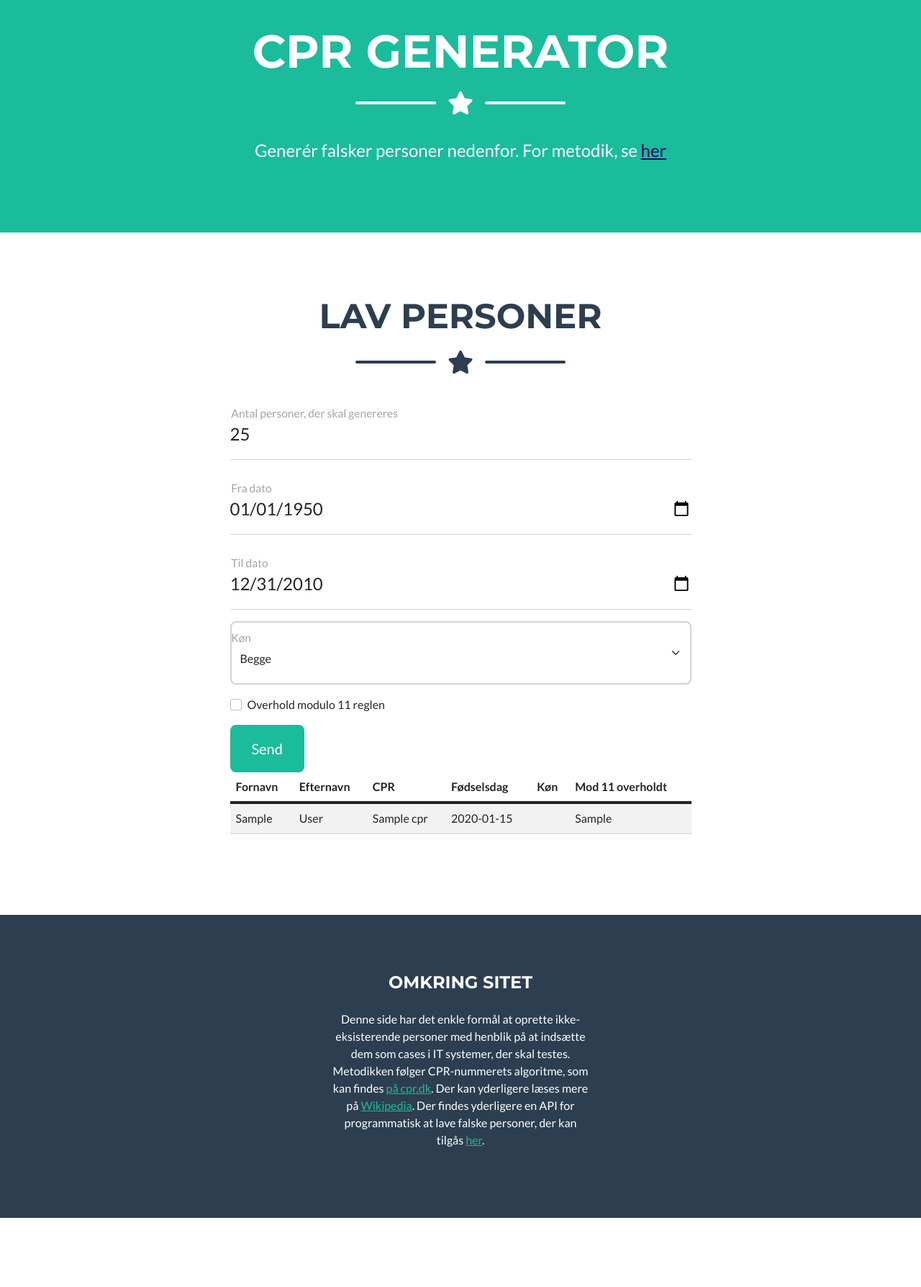
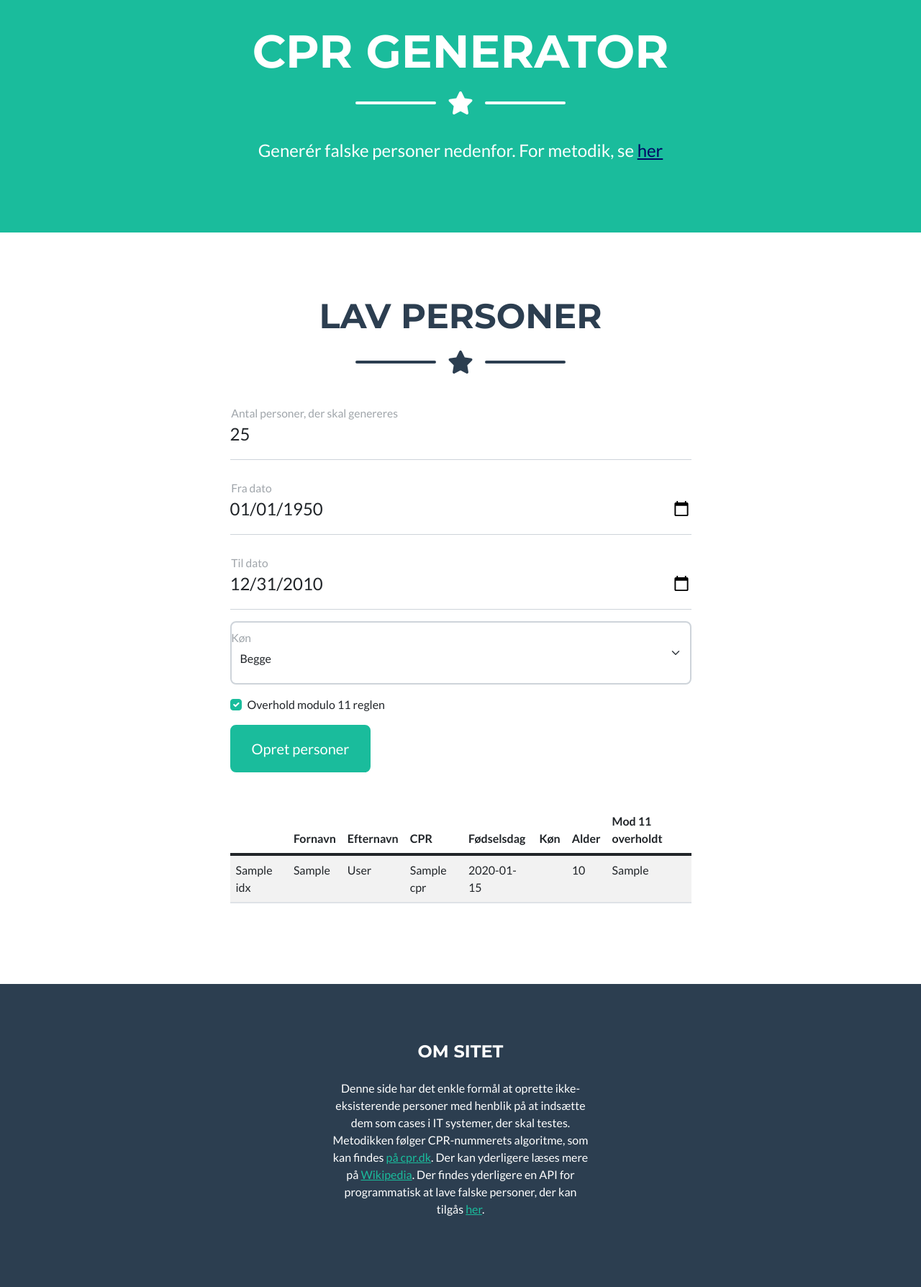
Before and after one commit to andreas-mar/CPRGenerator, a Flask app: template app/Service/templates/index.html in a window 1280 px wide. Shown: the part 157-1945 px from the top of the page at 72% size. Before the commit the page ends 1849 px from the top, so only its background shows below. Run offline with Flask 3, Linux system fonts and the light colour scheme; the template is opened without the code that fills it: most values are stand-ins (such as "Sample title", 1, 10 or a date in 2020); some libraries are stand-ins or nearby versions.

Commit message:
Added current age and fixed spelling

```diff
--- a/app/BusinessLogic/FictionalPerson.py
+++ b/app/BusinessLogic/FictionalPerson.py
@@ -15,12 +15,17 @@
         self.is_male = 'Mand' if int(self.cpr) % 2 == 0 else 'Kvinde'
         self.mod_11_check = self.validate_CPR(self.cpr)
         self.firstname = 'none'
+        self.age = self._get_age()
 
+    def _get_age(self):
+        today = dt.date.today()
+        return today.year - self.birthdate.year - ((today.month, today.day) < (self.birthdate.month, self.birthdate.day))
     def to_dict(self):
         return {'first_name' : self.firstname,
                 'last_name': self.last_name,
                 'cpr': self.cpr,
                 'birthdate': self.birthdate,
+                'age': self.age,
                 'gender': self.is_male,
                 'cpr_no_dash': self.cpr_no_dash,
                 'mod_11_compliant': str(self.mod_11_check)}
--- a/app/Service/templates/api-dokumentation.html
+++ b/app/Service/templates/api-dokumentation.html
@@ -63,12 +63,12 @@
     <tr>
       <td>/get-person</td>
       <td>Ingen.</td>
-      <td>Et personobjekt. Attributter: Fornavn, Efternavn, Fødselsdag, CPR, CPR uden bindestreg og Køn.</td>
+      <td>Et personobjekt. Attributter: Fornavn, Efternavn, Fødselsdag, Alder, CPR, CPR uden bindestreg og Køn.</td>
     </tr>
     <tr>
       <td>/get-persons/&ltint: antal&gt</td>
       <td>Antal ønskede personer. Maks er 100 ad gangen.</td>
-      <td>Et array af personobjekter. Attributter: Fornavn, Efternavn, Fødselsdag, CPR, CPR uden bindestreg og Køn.</td>
+      <td>Et array af personobjekter. Attributter: Fornavn, Efternavn, Fødselsdag, Alder, CPR, CPR uden bindestreg og Køn.</td>
     </tr>
     <tr>
       <td>/validate-cpr/&ltstring: cpr&gt</td>
--- a/app/Service/templates/index.html
+++ b/app/Service/templates/index.html
@@ -50,7 +50,7 @@
             <div class="divider-custom-line"></div>
         </div>
         <!-- Masthead Subheading-->
-        <p class="masthead-subheading font-weight-light mb-0">Generér falsker personer nedenfor. For metodik, se <a href="/metode" style="color:#030764">her</a></p>
+        <p class="masthead-subheading font-weight-light mb-0">Generér falske personer nedenfor. For metodik, se <a href="/metode" style="color:#030764">her</a></p>
     </div>
 </header>
 <!-- Contact Section-->
@@ -96,22 +96,24 @@
                         <label for="gender-selector">Køn</label>
                     </div>
                     <div class="form-check mb-3">
-                        <input class="form-check-input" type="checkbox" role="switch" id="mod-11" name="mod-11">
+                        <input class="form-check-input" type="checkbox" role="switch" id="mod-11" name="mod-11" checked>
                         <label class="form-check-label" for="mod-11">Overhold modulo 11 reglen</label>
                     </div>
                     <!-- Submit Button-->
-                    <button class="btn btn-primary btn-xl" id="submitButton" type="submit">Send</button>
+                    <button class="btn btn-primary btn-xl" id="submitButton" type="submit">Opret personer</button>
                 </form>
 
 
-                <table class="table table-striped table-hover">
+                <table class="table table-striped table-hover mt-5">
                     <thead>
                     <tr>
+                        <th scope="col"></th>
                         <th scope="col">Fornavn</th>
                         <th scope="col">Efternavn</th>
                         <th scope="col">CPR</th>
                         <th scope="col">Fødselsdag</th>
                         <th scope="col">Køn</th>
+                        <th scope="col">Alder</th>
                         <th scope="col">Mod 11 overholdt</th>
                     </tr>
                     </thead>
@@ -120,11 +122,13 @@
 
                     {% for r in res %}
                     <tr>
+                        <td scope="row">{{ idx }}</td>
                         <td scope="row">{{ r.first_name }}</td>
                         <td>{{ r.last_name }}</td>
                         <td>{{ r.cpr }}</td>
                         <td>{{ r.birthdate }}</td>
                         <td>{{ r.is_male }}</td>
+                        <td>{{ r.age }}</td>
                         <td>{{ r.mod_11_check }}</td>
                     </tr>
                     {% endfor %}
@@ -143,7 +147,7 @@
             </div>
             <!-- Footer Social Icons-->
             <div class="col-lg-4 mb-5 mb-lg-0">
-                <h4 class="text-uppercase mb-4">Omkring sitet</h4>
+                <h4 class="text-uppercase mb-4">Om sitet</h4>
                 <p>
                     Denne side har det enkle formål at oprette ikke-eksisterende personer med henblik på at indsætte dem
                     som cases i IT systemer, der skal testes. Metodikken følger CPR-nummerets algoritme, som kan findes
--- a/app/Service/templates/metode.html
+++ b/app/Service/templates/metode.html
@@ -95,7 +95,10 @@
                 For hvert navn udregnes der et CPR nummer, og dette afgør personens køn. Herefter tilkobles der et
                 fornavn fra den liste af fornavne, som passer til kønnet.
                 Danmarks Statistik (DST) har en offentlig opgørelse over alle godkendte drenge- og pigenavne, hvilket er
-                datagrundlaget for fornavnene (n = ca. 22.000).
+                datagrundlaget for fornavnene (n = ca. 22.000). Ud fra det tilddelte CPR nummer, udregnes personens fødselsdato og nuværende alder.
+                Slutteligt valideres CPR nummeret med modulo 11 endnu en gang, såfremt denne mulighed er valgt.
+                Som udgangspunkt forsøges modulo 11 reglen opfyldt, uafgængigt af om det er tilvalgt eller ej,
+                dog vil CPR-numre, der ikke overholder reglen kun forekomme, hvis denne mulighed er fravalgt.
 
             </p>
 
```
